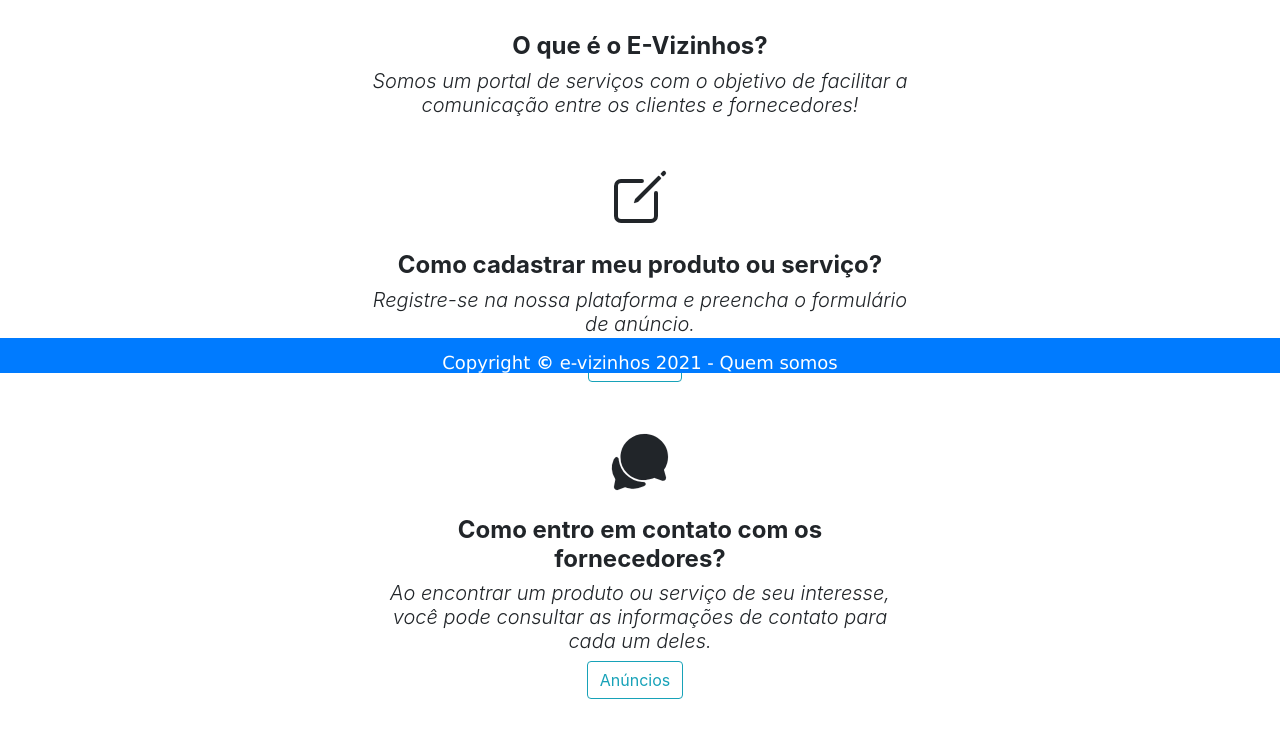
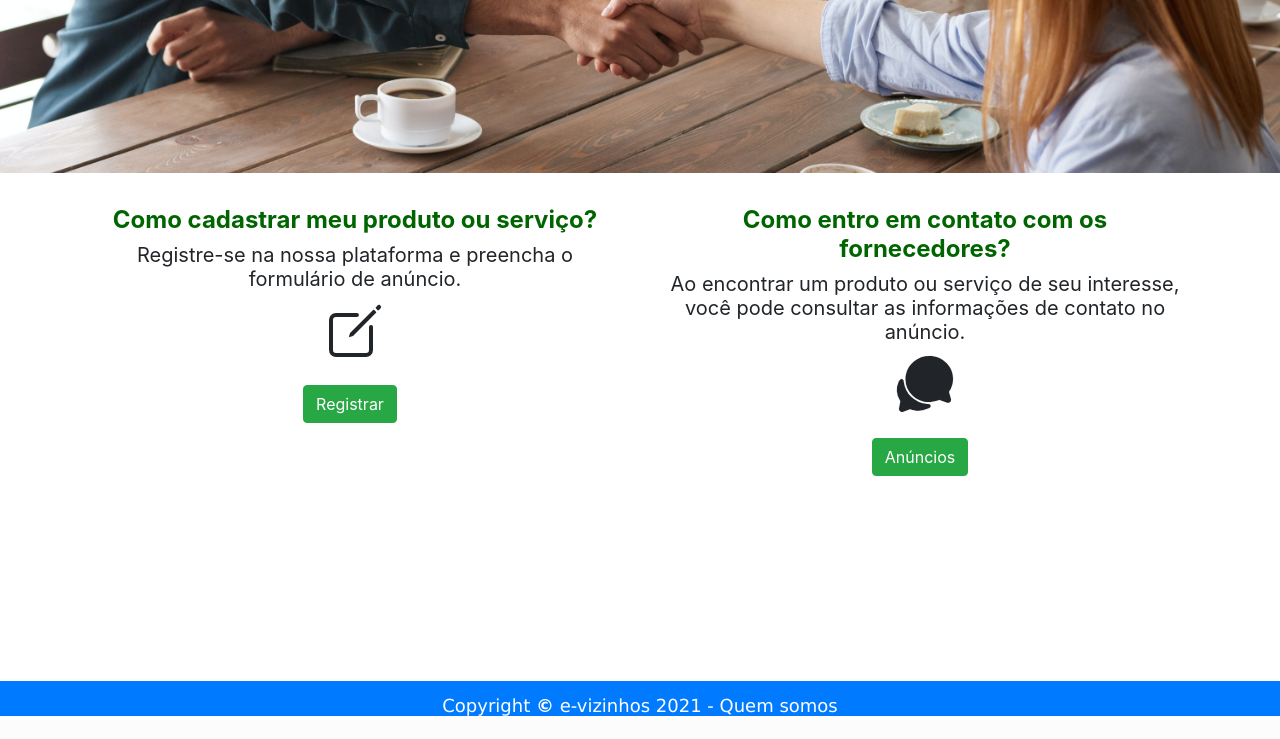
Before and after one commit to jpedrosantana/projeto_integrador_I, a Django app: page / in a window 1280 px wide. Shown: the part 427-1166 px from the top of the page. After the commit the page ends 1143 px from the top, so only its background shows below. Run offline with Django 3.2, Linux system fonts and the light colour scheme; some libraries are stand-ins or nearby versions.

Commit message:
mudanca na home page, footer e alteracao no alt de imagens

```diff
--- a/projeto_pi/templates/base.html
+++ b/projeto_pi/templates/base.html
@@ -11,9 +11,9 @@
     <title>E-Vizinhos</title>
 
     <style>
-        body{
+        /*body{
             margin-bottom: 40px;
-        }
+        }*/
 
         /*.navbar .navbar-nav .nav-link:hover {
             color: white;
@@ -72,6 +72,35 @@
             color: white;
         }
 
+
+        /*Deixa imagem de fundo*/
+        .imagemCover{
+            margin-top: -76px;
+            background-image: url(static/img/handshake.jpg);
+            background-color:#fff;
+            background-size: cover;
+            color: #000;
+            height: 600px;
+        }
+
+        /*Altera a cor do navbar*/
+        .navbarColor{
+            background: rgba(22, 131, 76, 0.5);
+        }
+
+        #cabecalho_main{
+            color: darkgreen;
+        }
+
+        /*Texto em cima da imagem na Home Page*/
+        .home-msg{
+            margin-left: 10px;
+            margin-top: 250px;
+            align-items: center;
+            color: white;
+            background-color: rgba(61, 46, 46, 0.4);
+        }
+
         /*deixa o sidebar como topbar*/
         @media screen and (max-width: 700px){
             .sidebar-module{
@@ -117,7 +146,6 @@
             margin: 0 auto;
         }
 
-
     </style>
 </head>
 <body onload="return insta_link();">
--- a/projeto_pi/templates/empreendimentos/detalhes.html
+++ b/projeto_pi/templates/empreendimentos/detalhes.html
@@ -9,7 +9,7 @@ Detalhes do Serviço
         <div class='col-lg-10'>
                 <div class='row'>
                     <div class='col-sm-3'>
-                        <img src='{{empreendimento.imagem.url}}' class='img-fluid img-responsive img-thumbnail mb-4' id= 'img1'>
+                        <img src='{{empreendimento.imagem.url}}' class='img-fluid img-responsive img-thumbnail mb-4' id= 'img1'">
 
                         {%if empreendimento.imagem2 %}
                         <img src='{{empreendimento.imagem2.url}}' class="img-fluid img-responsive img-thumbnail mb-4" id="img2">
--- a/projeto_pi/templates/empreendimentos/listar.html
+++ b/projeto_pi/templates/empreendimentos/listar.html
@@ -30,7 +30,7 @@ Produtos/Serviços
                         <div class='thumbnail'>
                             <a href = "{{ empreendimento.get_absolute_url}}">
                                 <img src="{{ empreendimento.imagem.url}}"
-                                        alt = "Imagem de {{empreendimento.nome}}"
+                                        alt = "Imagem de {{empreendimento.nome_empreendimento}}"
                                         style = 'height: 130px; width: 230px'>
                             </a>
                             <div class='caption'>
--- a/projeto_pi/templates/index.html
+++ b/projeto_pi/templates/index.html
@@ -1,6 +1,6 @@
 {% extends "base.html"%}
 {% block conteudo %}
-
+<!--
 <div id="myCarousel" class="myCarousel" class="carousel slide" data-ride="carousel">
 
     <div class='carousel-inner'>
@@ -18,9 +18,20 @@
         </div>
     </div>
 </div>
+-->
+<div class = 'imagemCover container-fluid'>
+    <div class='row'>
+        <div class='home-msg col-md-6'>
+            <span class="font-weight-bold text-md-left h1">BEM VINDO! </span><br>
+            <span class="font-weight-bold text-md-left h2">
+                Somos um portal de serviços com o <br> objetivo de facilitar a comunicação<br> entre os clientes e fornecedores!</span>
+        </div>
+    </div>
+</div>
+
 
 <div class='container'>
-    <div class='row justify-content-md-center' style="margin-top: 3%;">
+    <div class='row' style="margin-top: 3%;"> <!-- justify-content-md-center-->
         <!--
         <div class="col-md-6">
             <h2 class='text-justify'>Bem vindo ao E-Vizinhos</h2>
@@ -34,21 +45,23 @@
             <img src="/static/img/home/home-padaria.jpg" class=' img-fluid rounded mb-3'>
         </div>
         -->
-        <div class='col-lg-6 text-center'>
+        <div class='col-md-6 text-center'>
+            <!--
             <p class="font-weight-bold h4">O que é o E-Vizinhos?</p class=>
             <p class="font-weight-light font-italic h5">Somos um portal de serviços com o objetivo de facilitar a comunicação entre os clientes e fornecedores!</p>
-
-            <p class='mt-5'><ion-icon style="font-size: 64px;" name="create-outline"></ion-icon></p>
-            <p class="font-weight-bold h4">Como cadastrar meu produto ou serviço?</p>
-            <p class="font-weight-light font-italic h5">Registre-se na nossa plataforma e preencha o formulário de anúncio.</p>
-            <a class='btn btn-rounded btn-outline-info text-center' role='button' href='/register'>
+            -->
+            <p class="font-weight-bold h4", id="cabecalho_main">Como cadastrar meu produto ou serviço?</p>
+            <p class="font-weight-normal h5">Registre-se na nossa plataforma e preencha o <br>formulário de anúncio.</p>
+            <p><ion-icon style="font-size: 64px;" name="create-outline"></ion-icon></p>
+            <a class='btn btn-rounded btn-success text-center' role='button' href='/register'>
                 Registrar
             </a>
-
-            <p class="mt-5"><ion-icon style="font-size: 64px;" name="chatbubbles"></ion-icon></p>
-            <p class="font-weight-bold h4">Como entro em contato com os fornecedores?</p>
-            <p class="font-weight-light font-italic h5">Ao encontrar um produto ou serviço de seu interesse, você pode consultar as informações de contato para cada um deles.</p>
-            <a class='btn btn-rounded btn-outline-info text-center' role='button' href='/empreendimentos'>
+        </div>
+        <div class='col-md-6 text-center'>
+            <p class="font-weight-bold h4" id="cabecalho_main">Como entro em contato com os fornecedores?</p>
+            <p class="font-weight-normal h5">Ao encontrar um produto ou serviço de seu interesse, você pode consultar as informações de contato no anúncio.</p>
+            <p><ion-icon style="font-size: 64px;" name="chatbubbles"></ion-icon></p>
+            <a class='btn btn-rounded btn-success text-center' role='button' href='/empreendimentos'>
                 Anúncios
             </a>
         </div>
--- a/projeto_pi/templates/snippets/barra_navegacao.html
+++ b/projeto_pi/templates/snippets/barra_navegacao.html
@@ -1,6 +1,6 @@
 <!--Documentação navbar => https://getbootstrap.com/docs/4.3/components/navbar/-->
 <!--Documentação cores de fundo e texto=> https://getbootstrap.com/docs/4.3/utilities/colors/-->
-<nav class='navbar navbar-expand-lg navbar-light bg-primary'>
+<nav class='navbar navbar-expand-lg navbar-light navbarColor'> <!--bg-primary-->
 
     <!--<a class='navbar-brand text-light' href="/">
         Marketplace da Comunidade
--- a/projeto_pi/templates/snippets/rodape.html
+++ b/projeto_pi/templates/snippets/rodape.html
@@ -82,11 +82,20 @@
   color: white;
   height: 0px;
 }
+#page-container {
+  position: relative;
+  height: 30vh;
+}
+
+#content-wrap {
+  padding-bottom: 2.5rem;    /* Footer height */
+}
+
 footer {
     background-color: #007BFF;
     padding-top: 10px;
     padding-bottom: 0px;
-    position:fixed;
+    position:absolute;
     bottom:0;
     width:100%;
     vertical-align:text-top;
@@ -109,9 +118,13 @@ button {
 </style>
 
 <!-- Trigger/Open The Modal -->
-<footer>
+<div id="page-container">
+<div id='content-wrap'>
+  <footer>
 <center><button id="myBtn">Copyright <strong>&copy;</strong> e-vizinhos 2021 - Quem somos</button></center>
 </footer>
+</div>
+</div>
 
 <!-- The Modal -->
 <div id="myModal" class="modal">
```
Also changed, not shown: projeto_pi/db.sqlite3, projeto_pi/static/img/handshake.jpg (added).
